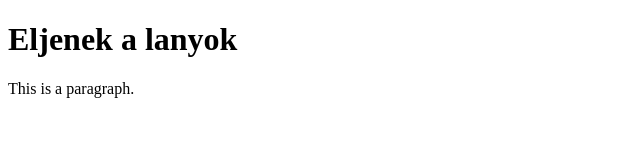
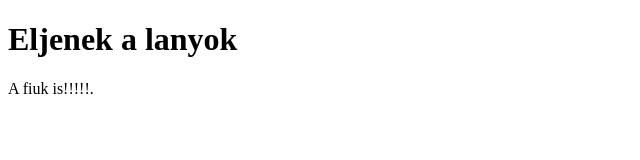
Before and after one commit to HlivaDenes/we2, a plain HTML site: page index.html in a window 1280 px wide. Shown: the full height of the page, 0-640 px from the left. Drawn offline with Linux system fonts and the light colour scheme.

Commit message:
Update index.html

```diff
--- a/index.html
+++ b/index.html
@@ -6,7 +6,7 @@
 <body>
 
 <h1>Eljenek a lanyok</h1>
-<p>This is a paragraph.</p>
+<p>A fiuk is!!!!!.</p>
 
 </body>
 </html>
```
